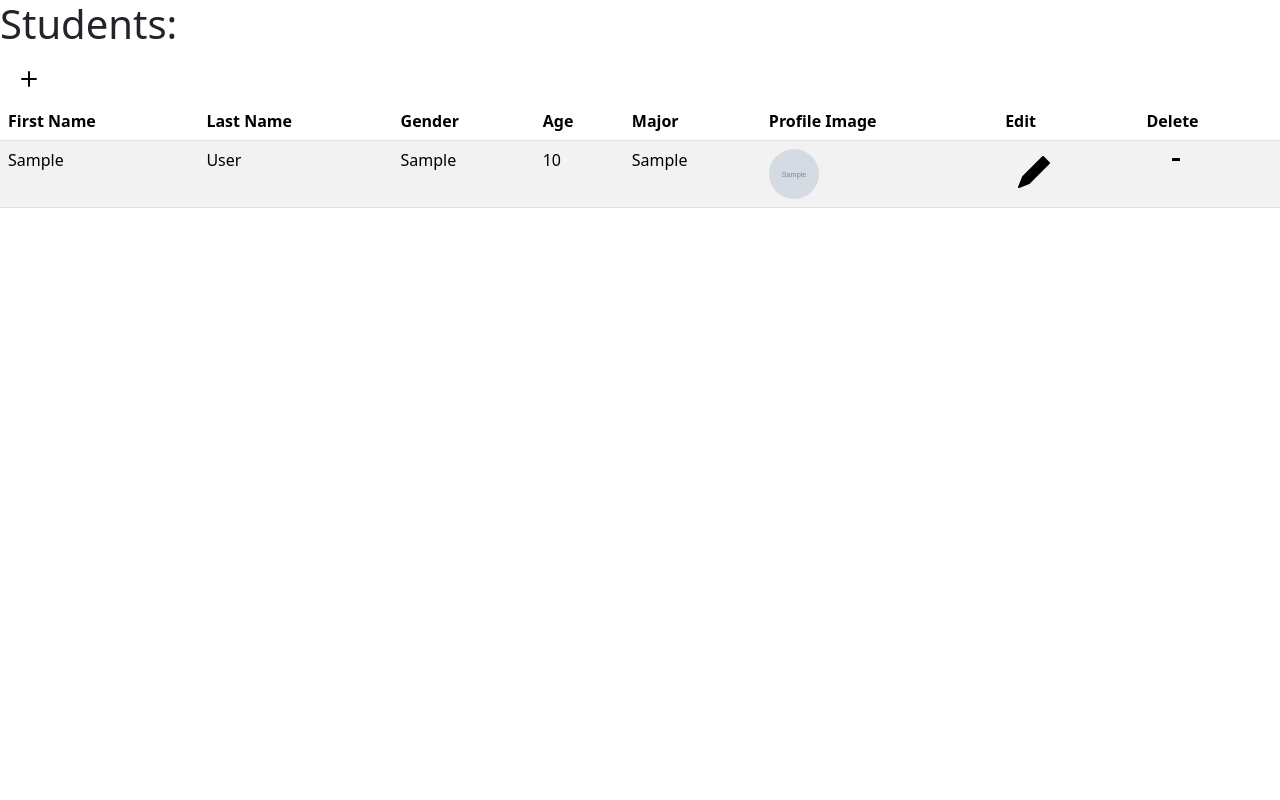
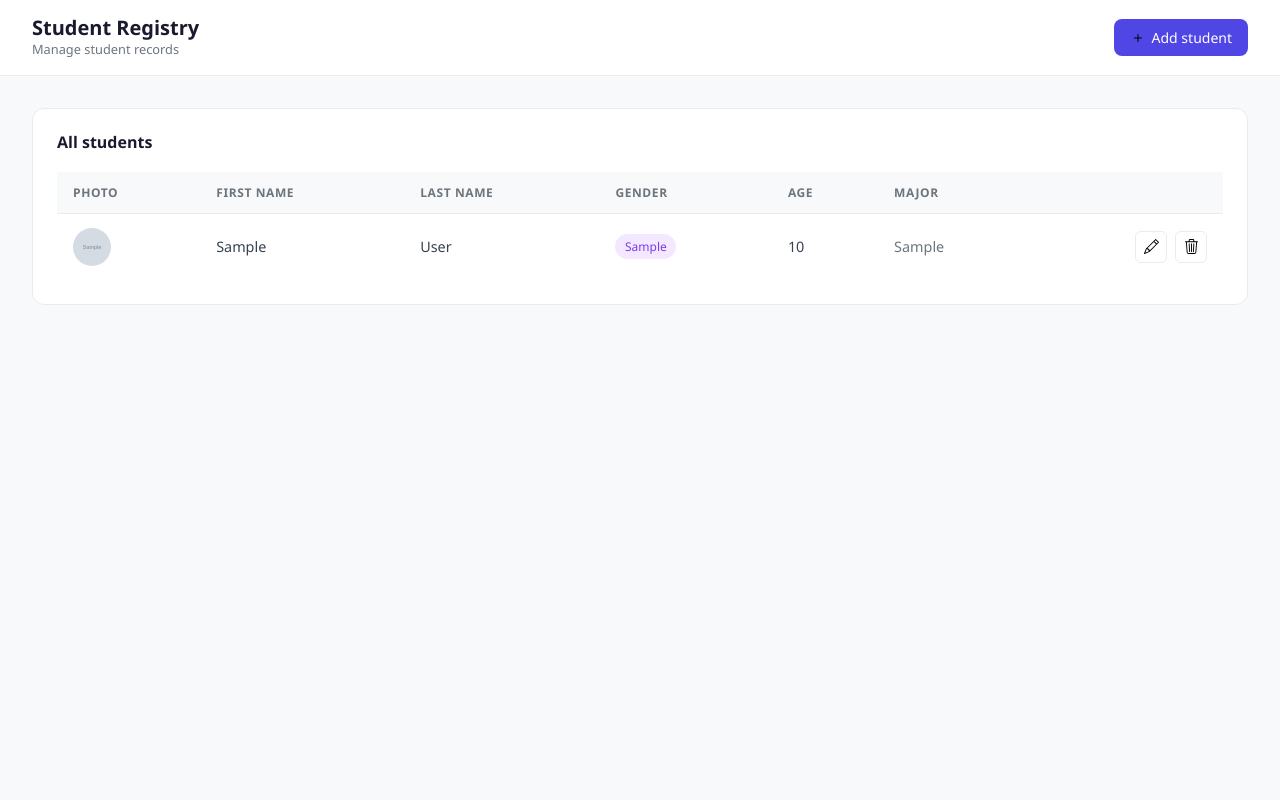
Before and after one commit to kabeloxabendlini/Kabelo-Xabendlini-Django_H.T.M.X_Project, a Django app: page / in a window 1280 px wide. Run offline with Django 4.2, Linux system fonts and the light colour scheme; tables that the repository leaves empty hold one stand-in row (values such as "Sample post"); grey boxes marked "Sample" are stand-in pictures; some libraries are stand-ins or nearby versions.

Commit message:
Fix image handling + HTMX updates

```diff
--- a/templates/home.html
+++ b/templates/home.html
@@ -1,102 +1,103 @@
 {% load static %}
-
 <html>
 <head>
     <link rel="stylesheet" href="{% static 'css/main.css' %}">
-
-        <link
-            href="https://cdn.jsdelivr.net/npm/bootstrap@5.3.1/dist/css/bootstrap.min.css"
-            rel="stylesheet"
-            integrity="sha384-4bw+/aepP/YC94hEpVNVgiZdgIC5+VKNBQNGCHeKRQN+PtmoHDEXuppvnDJzQIu9"
-            crossorigin="anonymous">
+    <link href="https://cdn.jsdelivr.net/npm/bootstrap@5.3.1/dist/css/bootstrap.min.css" rel="stylesheet" integrity="sha384-4bw+/aepP/YC94hEpVNVgiZdgIC5+VKNBQNGCHeKRQN+PtmoHDEXuppvnDJzQIu9" crossorigin="anonymous">
+    <style>
+        body { background: #f8f9fa; font-family: 'Segoe UI', sans-serif; }
+        .app-header { background: #fff; border-bottom: 1px solid #e9ecef; padding: 1rem 2rem; display: flex; align-items: center; justify-content: space-between; }
+        .app-header h1 { font-size: 1.25rem; font-weight: 600; color: #1a1a2e; margin: 0; }
+        .app-header .subtitle { font-size: 0.8rem; color: #6c757d; margin: 0; }
+        .main-content { padding: 2rem; }
+        .card-panel { background: #fff; border-radius: 12px; border: 1px solid #e9ecef; padding: 1.5rem; }
+        .card-panel-header { display: flex; align-items: center; justify-content: space-between; margin-bottom: 1.25rem; }
+        .card-panel-header h2 { font-size: 1rem; font-weight: 600; color: #1a1a2e; margin: 0; }
+        .btn-add { background: #4f46e5; color: #fff; border: none; border-radius: 8px; padding: 0.5rem 1rem; font-size: 0.875rem; font-weight: 500; display: flex; align-items: center; gap: 6px; cursor: pointer; transition: background 0.15s; }
+        .btn-add:hover { background: #4338ca; color: #fff; }
+        .table thead th { font-size: 0.75rem; font-weight: 600; text-transform: uppercase; letter-spacing: 0.05em; color: #6c757d; border-bottom: 1px solid #e9ecef; padding: 0.75rem 1rem; background: #f8f9fa; }
+        .table tbody td { padding: 0.85rem 1rem; vertical-align: middle; border-bottom: 1px solid #f1f3f5; font-size: 0.9rem; color: #374151; }
+        .table tbody tr:last-child td { border-bottom: none; }
+        .table tbody tr:hover td { background: #f8f9ff; }
+        .avatar { width: 38px; height: 38px; border-radius: 50%; object-fit: cover; }
+        .avatar-placeholder { width: 38px; height: 38px; border-radius: 50%; background: #e0e7ff; display: inline-flex; align-items: center; justify-content: center; font-size: 0.75rem; font-weight: 600; color: #4f46e5; }
+        .badge-gender { font-size: 0.75rem; padding: 0.25rem 0.6rem; border-radius: 20px; font-weight: 500; }
+        .badge-male { background: #dbeafe; color: #1d4ed8; }
+        .badge-female { background: #fce7f3; color: #be185d; }
+        .badge-other { background: #f3e8ff; color: #7c3aed; }
+        .btn-icon { width: 32px; height: 32px; border-radius: 6px; border: 1px solid #e9ecef; background: #fff; display: inline-flex; align-items: center; justify-content: center; color: #6c757d; cursor: pointer; transition: all 0.15s; font-size: 15px; }
+        .btn-icon.edit:hover { background: #eff6ff; border-color: #bfdbfe; color: #3b82f6; }
+        .btn-icon.delete:hover { background: #fef2f2; border-color: #fecaca; color: #ef4444; }
+        .htmx-indicator { display: none; }
+        .htmx-request .htmx-indicator { display: flex; }
+        .form-control, .form-select { font-size: 0.85rem; border-radius: 6px; border: 1px solid #d1d5db; padding: 0.4rem 0.65rem; }
+        .form-control:focus, .form-select:focus { border-color: #4f46e5; box-shadow: 0 0 0 3px rgba(79,70,229,0.1); }
+        .btn-save { color: #059669; border: none; background: none; padding: 0; cursor: pointer; font-size: 20px; transition: color 0.15s; display: inline-flex; align-items: center; }
+        .btn-save:hover { color: #047857; }
+        .btn-cancel { color: #6c757d; border: none; background: none; padding: 0; cursor: pointer; font-size: 20px; transition: color 0.15s; display: inline-flex; align-items: center; }
+        .btn-cancel:hover { color: #374151; }
+    </style>
 </head>
-
 <body hx-headers='{"X-CSRFToken": "{{ csrf_token }}"}'>
 
-        <!-- SVG ICONS -->
-        <svg xmlns="http://www.w3.org/2000/svg" style="display: none;">
-
+<svg xmlns="http://www.w3.org/2000/svg" style="display:none;">
     <symbol id="checkmark" viewBox="0 0 16 16">
         <path d="M12.736 3.97a.733.733 0 0 1 1.047 0c.286.289.29.756.01 1.05L7.88 12.01a.733.733 0 0 1-1.065.02L3.217 8.384a.757.757 0 0 1 0-1.06.733.733 0 0 1 1.047 0l3.052 3.093 5.4-6.425a.247.247 0 0 1 .02-.022Z"/>
     </symbol>
-
     <symbol id="cancel" viewBox="0 0 16 16">
         <path d="M2.146 2.854a.5.5 0 1 1 .708-.708L8 7.293l5.146-5.147a.5.5 0 0 1 .708.708L8.707 8l5.147 5.146a.5.5 0 0 1-.708.708L8 8.707l-5.146 5.147a.5.5 0 0 1-.708-.708L7.293 8 2.146 2.854Z"/>
     </symbol>
-
     <symbol id="pencil" viewBox="0 0 16 16">
-                <path d="M12.146.146a.5.5 0 0 1 .708 0l3 3a.5.5 0 0 1 0 .708l-10 10a.5.5 0 0 1-.168.11l-5 2a.5.5 0 0 1-.65-.65l2-5a.5.5 0 0 1 .11-.168l10-10z"/>
+        <path d="M12.146.146a.5.5 0 0 1 .708 0l3 3a.5.5 0 0 1 0 .708l-10 10a.5.5 0 0 1-.168.11l-5 2a.5.5 0 0 1-.65-.65l2-5a.5.5 0 0 1 .11-.168l10-10zM11.207 2.5 13.5 4.793 14.793 3.5 12.5 1.207 11.207 2.5zm1.586 3L10.5 3.207 4 9.707V10h.5a.5.5 0 0 1 .5.5v.5h.5a.5.5 0 0 1 .5.5v.5h.293l6.5-6.5zm-9.761 5.175-.106.106-1.528 3.821 3.821-1.528.106-.106A.5.5 0 0 1 5 12.5V12h-.5a.5.5 0 0 1-.5-.5V11h-.5a.5.5 0 0 1-.468-.325z"/>
     </symbol>
-
     <symbol id="trash3" viewBox="0 0 16 16">
-                <path d="M6.5 1h3a.5.5 0 0 1 .5.5v1H6v-1a.5.5 0 0 1 .5-.5Z"/>
+        <path d="M6.5 1h3a.5.5 0 0 1 .5.5v1H6v-1a.5.5 0 0 1 .5-.5ZM11 2.5v-1A1.5 1.5 0 0 0 9.5 0h-3A1.5 1.5 0 0 0 5 1.5v1H2.506a.58.58 0 0 0-.01 0H1.5a.5.5 0 0 0 0 1h.538l.853 10.66A2 2 0 0 0 4.885 16h6.23a2 2 0 0 0 1.994-1.84l.853-10.66h.538a.5.5 0 0 0 0-1h-.995a.59.59 0 0 0-.01 0H11Zm1.958 1-.846 10.58a1 1 0 0 1-.997.92h-6.23a1 1 0 0 1-.997-.92L3.042 3.5h9.916Zm-7.487 1a.5.5 0 0 1 .528.47l.5 8.5a.5.5 0 0 1-.998.06L5 5.03a.5.5 0 0 1 .47-.53Zm5.058 0a.5.5 0 0 1 .47.53l-.5 8.5a.5.5 0 1 1-.998-.06l.5-8.5a.5.5 0 0 1 .528-.47ZM8 4.5a.5.5 0 0 1 .5.5v8.5a.5.5 0 0 1-1 0V5a.5.5 0 0 1 .5-.5Z"/>
     </symbol>
-
     <symbol id="plus" viewBox="0 0 16 16">
         <path d="M8 4a.5.5 0 0 1 .5.5v3h3a.5.5 0 0 1 0 1h-3v3a.5.5 0 0 1-1 0v-3h-3a.5.5 0 0 1 0-1h3v-3A.5.5 0 0 1 8 4z"/>
     </symbol>
-
 </svg>
 
-        <h1>Students:</h1>
+<div class="app-header">
+    <div>
+        <h1>Student Registry</h1>
+        <p class="subtitle">Manage student records</p>
+    </div>
+    <button class="btn-add"
+            hx-get="{% url 'add_student' %}"
+            hx-target="#query_result"
+            hx-swap="afterbegin">
+        <svg width="16" height="16"><use xlink:href="#plus"></use></svg>
+        Add student
+    </button>
+</div>
 
-        <!-- ADD BUTTON -->
-        <button
-            class="btn"
-            hx-get="{% url 'add_student' %}"
-            hx-target="#query_result tbody"
-            hx-swap="afterbegin">
-
-            <svg class="bi bi-plus" width="32" height="32">
-                <use xlink:href="#plus"></use>
-            </svg>
-
-        </button>
-
-        <!-- STUDENT LIST -->
-        <div
-            id="query_result"
+<div class="main-content">
+    <div class="card-panel">
+        <div class="card-panel-header">
+            <h2>All students</h2>
+            <div id="spinner" class="spinner-border spinner-border-sm text-secondary htmx-indicator" role="status"></div>
+        </div>
+        <div id="query_result"
              hx-target="this"
              hx-swap="innerHTML"
              hx-get="{% url 'get_student_list' %}"
-            hx-trigger="load delay:1s">
-
+             hx-trigger="load delay:300ms"
+             hx-indicator="#spinner">
+        </div>
+    </div>
 </div>
 
-        <!-- SPINNER -->
-        <div class="d-flex justify-content-center">
-
-            <div
-                id="spinner"
-                class="spinner-border htmx-indicator"
-                role="status">
-
-                <span class="sr-only"></span>
-
-            </div>
-
-        </div>
-
-        <!-- HTMX -->
-        <script
-            src="https://unpkg.com/htmx.org@1.9.2"
-            integrity="sha384-L6OqL9pRWyyFU3+/bjdSri+iIphTN/bvYyM37tICVyOJkWZLpP2vGn6VUEXgzg6h"
-            crossorigin="anonymous">
+<script src="https://unpkg.com/htmx.org@1.9.2" integrity="sha384-L6OqL9pRWyyFU3+/bjdSri+iIphTN/bvYyM37tICVyOJkWZLpP2vGn6VUEXgzg6h" crossorigin="anonymous"></script>
+<script src="https://cdn.jsdelivr.net/npm/bootstrap@5.2.2/dist/js/bootstrap.bundle.min.js" integrity="sha384-OERcA2EqjJCMA+/3y+gxIOqMEjwtxJY7qPCqsdltbNJuaOe923+mo//f6V8Qbsw3" crossorigin="anonymous"></script>
+<script src="https://code.jquery.com/jquery-3.6.1.min.js" integrity="sha256-o88AwQnZB+VDvE9tvIXrMQaPlFFSUTR+nldQm1LuPXQ=" crossorigin="anonymous"></script>
+<script>
+    document.body.addEventListener('htmx:afterSwap', function(e) {
+        if (e.detail.target.id === 'query_result') {
+            var btn = document.querySelector('.btn-add');
+            btn.setAttribute('hx-target', '#student-table-body');
+            htmx.process(btn);
+        }
+    });
 </script>
-
-        <!-- BOOTSTRAP -->
-        <script
-            src="https://cdn.jsdelivr.net/npm/bootstrap@5.2.2/dist/js/bootstrap.bundle.min.js"
-            integrity="sha384-OERcA2EqjJCMA+/3y+gxIOqMEjwtxJY7qPCqsdltbNJuaOe923+mo//f6V8Qbsw3"
-            crossorigin="anonymous">
-        </script>
-
-        <!-- JQUERY -->
-        <script
-            src="https://code.jquery.com/jquery-3.6.1.min.js"
-            integrity="sha256-o88AwQnZB+VDvE9tvIXrMQaPlFFSUTR+nldQm1LuPXQ="
-            crossorigin="anonymous">
-        </script>
-
 </body>
 </html>
--- a/templates/partial/student/student_list.html
+++ b/templates/partial/student/student_list.html
@@ -1,24 +1,18 @@
-<!-- student_list.html -->
-
-<table class="table table-striped w-100 d-block d-md-table">
-
+<table class="table mb-0" style="width:100%;">
     <thead>
         <tr>
-            <th>First Name</th>
-            <th>Last Name</th>
+            <th>Photo</th>
+            <th>First name</th>
+            <th>Last name</th>
             <th>Gender</th>
             <th>Age</th>
             <th>Major</th>
-            <th>Profile Image</th>
-            <th>Edit</th>
-            <th>Delete</th>
+            <th></th>
         </tr>
     </thead>
-
-    <tbody>
+    <tbody id="student-table-body">
         {% for student in students %}
             {% include 'partial/student/student_row.html' %}
         {% endfor %}
     </tbody>
-
 </table>
--- a/templates/partial/student/student_row.html
+++ b/templates/partial/student/student_row.html
@@ -1,51 +1,41 @@
 <tr>
-    <td>{{ student.first_name }}</td>
-    <td>{{ student.last_name }}</td>
-    <td>{{ student.gender }}</td>
-    <td>{{ student.age }}</td>
-    <td>{{ student.major }}</td>
-
     <td>
         {% if student.profile_image %}
-            <img src="{{ student.profile_image.url }}"
-                 alt="{{ student.first_name }}'s photo"
-                 style="width: 50px;
-                        height: 50px;
-                        object-fit: cover;
-                        border-radius: 50%;">
+            <img src="{{ student.profile_image.url }}" alt="{{ student.first_name }}" class="avatar">
         {% else %}
-            <span class="text-muted">No image</span>
+            <span class="avatar-placeholder">
+                {{ student.first_name|first }}{{ student.last_name|first }}
+            </span>
         {% endif %}
     </td>
-
-    <!-- EDIT -->
+    <td style="font-weight:500;">{{ student.first_name }}</td>
+    <td>{{ student.last_name }}</td>
     <td>
-        <button class="btn"
+        {% if student.gender == 'Male' %}
+            <span class="badge-gender badge-male">Male</span>
+        {% elif student.gender == 'Female' %}
+            <span class="badge-gender badge-female">Female</span>
+        {% else %}
+            <span class="badge-gender badge-other">{{ student.gender }}</span>
+        {% endif %}
+    </td>
+    <td>{{ student.age }}</td>
+    <td style="color:#6c757d;">{{ student.major }}</td>
+    <td style="text-align:right; white-space:nowrap;">
+        <button class="btn-icon edit me-1"
                 hx-get="{% url 'edit_student' student.pk %}"
                 hx-target="closest tr"
-                hx-swap="outerHTML">
-
-            <svg class="bi bi-pencil"
-                 width="32"
-                 height="32">
-                <use xlink:href="#pencil"></use>
-            </svg>
+                hx-swap="outerHTML"
+                title="Edit">
+            <svg width="15" height="15"><use xlink:href="#pencil"></use></svg>
         </button>
-    </td>
-
-    <!-- DELETE -->
-    <td>
-        <button class="btn"
-                hx-confirm="Are you sure?"
+        <button class="btn-icon delete"
+                hx-confirm="Delete {{ student.first_name }} {{ student.last_name }}?"
                 hx-target="closest tr"
                 hx-swap="outerHTML swap:1s"
-                hx-delete="{% url 'delete_student' student.pk %}">
-
-            <svg class="bi bi-trash3"
-                 width="32"
-                 height="32">
-                <use xlink:href="#trash3"></use>
-            </svg>
+                hx-delete="{% url 'delete_student' student.pk %}"
+                title="Delete">
+            <svg width="15" height="15"><use xlink:href="#trash3"></use></svg>
         </button>
     </td>
 </tr>
```
Also changed, not shown: templates/partial/student/add_student.html (+12 -47 lines), templates/partial/student/edit_student.html (+14 -36 lines). Lines whose indentation alone changed are shown as unchanged.
